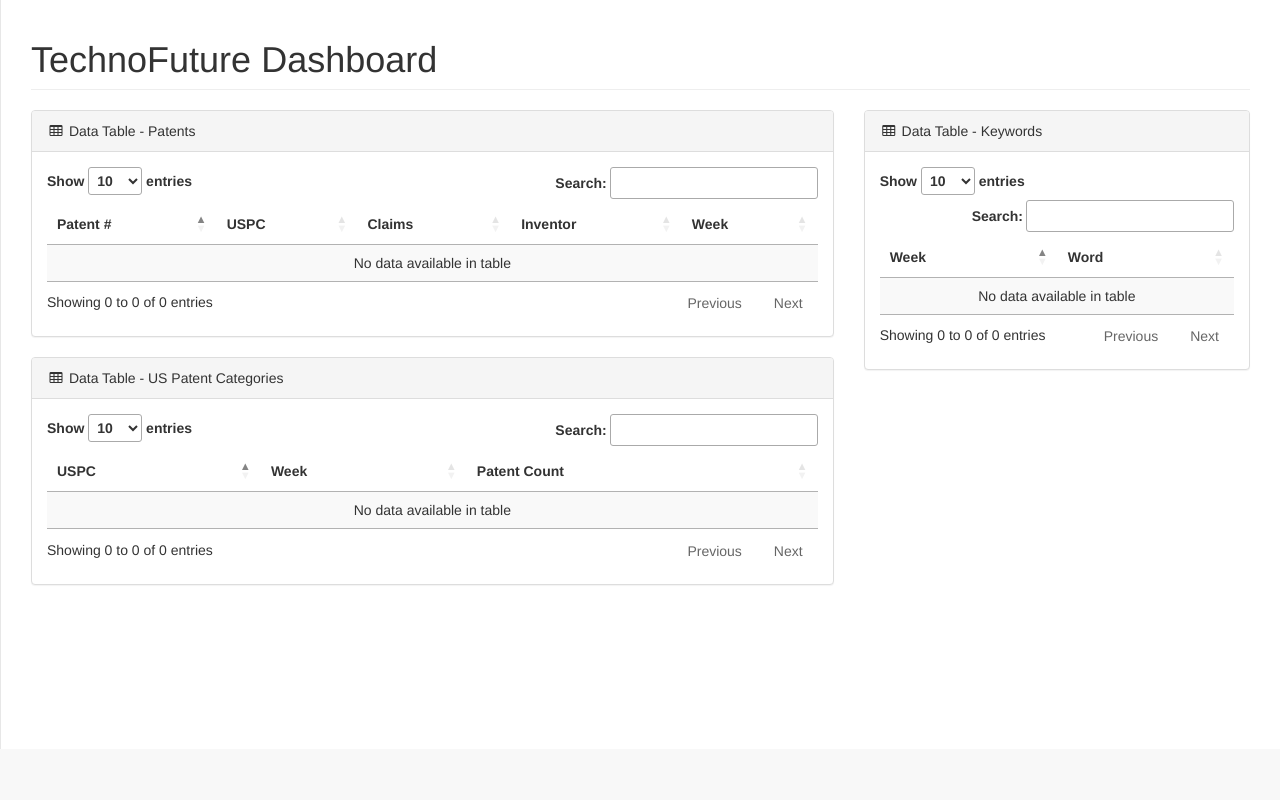
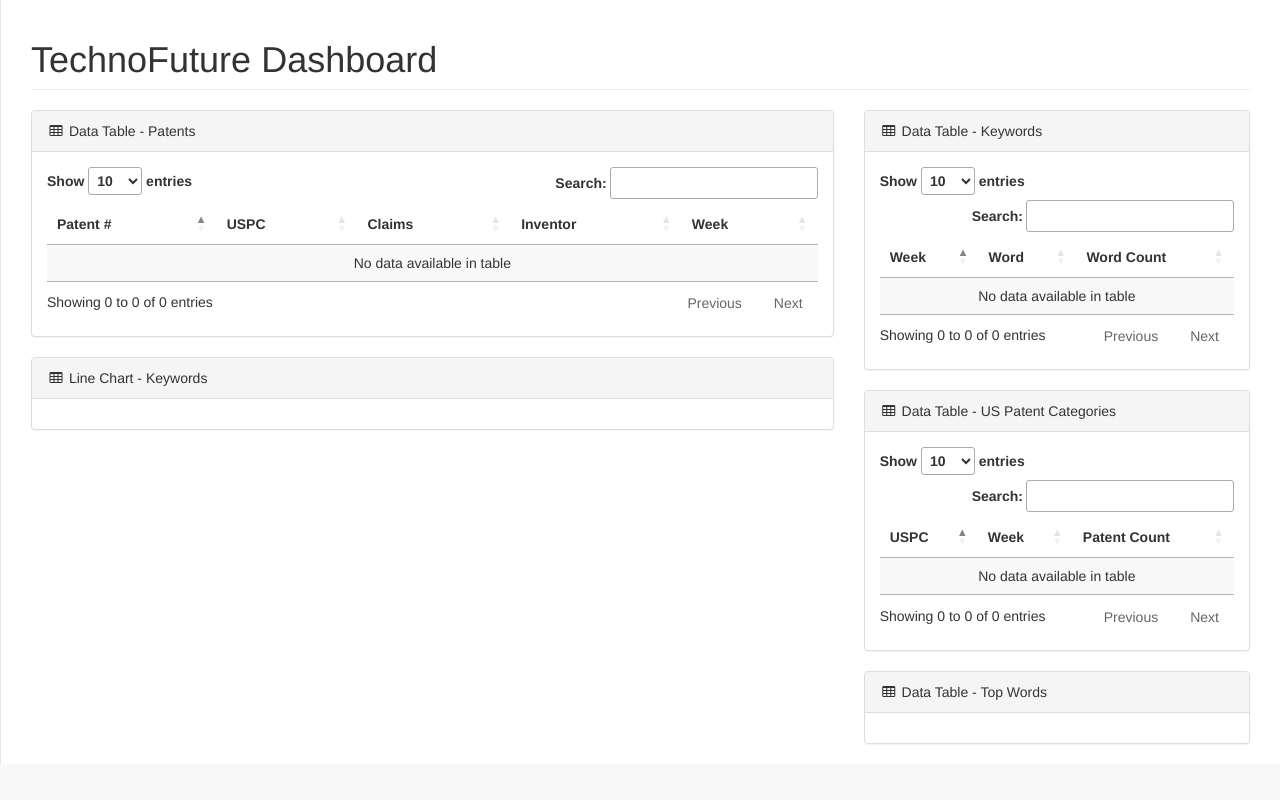
Before and after one commit to mvail/info6850-final-project, a Django app: page /reports/ in a window 1280 px wide. Run offline with Django 3.2, Linux system fonts and the light colour scheme; data that the repository does not hold is empty; some libraries are stand-ins or nearby versions.

Commit message:
Adding Line Chart for Keywords

```diff
--- a/mysite/reports/templates/reports/index.html
+++ b/mysite/reports/templates/reports/index.html
@@ -20,9 +20,6 @@
     <!-- Custom CSS -->
     <link href="http://margaretvail.pythonanywhere.com/static/reports/startbootstrap-sb-admin-2-gh-pages//dist/css/sb-admin-2.css" rel="stylesheet">
 
-    <!-- Morris Charts CSS -->
-    <link href="http://margaretvail.pythonanywhere.com/static/reports/startbootstrap-sb-admin-2-gh-pages//vendor/morrisjs/morris.css" rel="stylesheet">
-
     <!-- Custom Fonts -->
     <link href="http://margaretvail.pythonanywhere.com/static/reports/startbootstrap-sb-admin-2-gh-pages//vendor/font-awesome/css/font-awesome.min.css" rel="stylesheet" type="text/css">
 
@@ -39,7 +36,10 @@
     <!-- Custom Theme JavaScript -->
     <script src="http://margaretvail.pythonanywhere.com/static/reports/startbootstrap-sb-admin-2-gh-pages//dist/js/sb-admin-2.js"></script>
 
-
+    <!-- https://morrisjs.github.io/morris.js/index.html -->
+    <link rel="stylesheet" href="//cdnjs.cloudflare.com/ajax/libs/morris.js/0.5.1/morris.css">
+    <script src="//cdnjs.cloudflare.com/ajax/libs/raphael/2.1.0/raphael-min.js"></script>
+    <script src="//cdnjs.cloudflare.com/ajax/libs/morris.js/0.5.1/morris.min.js"></script>
 
 
 </head>
@@ -90,6 +90,54 @@
 
                                             </tbody>
                                         </table>
+                                    </div>
+                                    <!-- /.table-responsive -->
+                        </div>
+                        <!-- /.panel-body -->
+                    </div>
+                    <!-- /.panel -->
+                    <!-- /.panel -->
+                    <div class="panel panel-default">
+                        <div class="panel-heading">
+                            <i class="fa fa-table fa-fw"></i> Line Chart - Keywords
+                        </div>
+                        <!-- /.panel-heading -->
+                        <div class="panel-body">
+                            <div id="line-example"></div>
+                        </div>
+                        <!-- /.panel-body -->
+                    </div>
+                    <!-- /.panel -->
+
+                </div>
+                <!-- /.col-lg-8 -->
+                <div class="col-lg-4">
+
+                    <div class="panel panel-default">
+                        <div class="panel-heading">
+                            <i class="fa fa-table fa-fw"></i> Data Table - Keywords
+                        </div>
+                        <div class="panel-body">
+                            <div class="table-responsive">
+                                        <table id="" class="display">
+                                            <thead>
+                                                <tr>
+                                                    <th>Week</th>
+                                                    <th>Word</th>
+                                                    <th>Word Count</th>
+                                                </tr>
+                                            </thead>
+                                            <tbody>
+                                                {% for keyword in keywords %}
+                                                <tr>
+                                                    <td>{{ keyword.week }}</td>
+                                                    <td>{{ keyword.word }}</td>
+                                                    <td>{{ keyword.word_count }}</td>
+                                                </tr>
+                                                {% endfor %}
+
+                                            </tbody>
+                                        </table>
 
 
 
@@ -98,7 +146,6 @@
                         </div>
                         <!-- /.panel-body -->
                     </div>
-                    <!-- /.panel -->
                     <!-- /.panel -->
                     <div class="panel panel-default">
                         <div class="panel-heading">
@@ -135,42 +182,18 @@
                         <!-- /.panel-body -->
                     </div>
                     <!-- /.panel -->
-                </div>
-                <!-- /.col-lg-8 -->
-                <div class="col-lg-4">
-
+                    <!-- /.panel -->
                     <div class="panel panel-default">
                         <div class="panel-heading">
-                            <i class="fa fa-table fa-fw"></i> Data Table - Keywords
+                            <i class="fa fa-table fa-fw"></i> Data Table - Top Words
                         </div>
+                        <!-- /.panel-heading -->
                         <div class="panel-body">
-                            <div class="table-responsive">
-                                        <table id="" class="display">
-                                            <thead>
-                                                <tr>
-                                                    <th>Week</th>
-                                                    <th>Word</th>
-                                                </tr>
-                                            </thead>
-                                            <tbody>
-                                                {% for keyword in keywords %}
-                                                <tr>
-                                                    <td>{{ keyword.week }}</td>
-                                                    <td>{{ keyword.word }}</td>
-                                                </tr>
-                                                {% endfor %}
 
-                                            </tbody>
-                                        </table>
-
-
-
-                                    </div>
-                                    <!-- /.table-responsive -->
                         </div>
                         <!-- /.panel-body -->
                     </div>
-
+                    <!-- /.panel -->
                 </div>
                 <!-- /.col-lg-4 -->
             </div>
@@ -191,7 +214,26 @@
             $('table.display').DataTable();
         } );
     </script>
-
+    <script type="text/javascript">
+        /*
+         * Play with this code and it'll update in the panel opposite.
+         *
+         * Why not try some of the options above?
+         */
+        Morris.Line({
+          element: 'line-example',
+          parseTime: false,
+          data: [
+                {% for topWord in topWords %}
+                    { 'word': '{{ topWord.word }}', a: {{ topWord.week1 }}, b: {{ topWord.week2 }}, c: {{ topWord.week3 }}, d: {{ topWord.week4 }}},
+                {% endfor %}
+          ],
+          xkey: 'word',
+          xLabels: "week",
+          ykeys: ['a', 'b', 'c', 'd'],
+          labels: ['Week 1', 'Week 2', 'Week 3', 'Week 4']
+        });
+    </script>
 </body>
 
 </html>
--- a/mysite/reports/views.py
+++ b/mysite/reports/views.py
@@ -21,10 +21,41 @@
     keywords = Keywords.objects.all()
     categories = Uspc.objects.all()
 
+    topWords_SQL = Keywords.objects.raw('SELECT *, SUM(word_count) as word_count2 FROM reports_keywords GROUP BY word ORDER BY word_count2 DESC LIMIT 10')
+
+    topWords = []
+
+    for topWord_SQL in topWords_SQL:
+        row = {}
+        word = topWord_SQL.word
+        row['word'] = word
+
+        week1_SQL = Keywords.objects.raw('SELECT * FROM reports_keywords WHERE word = %s AND week = 1', [word])
+        for week1 in week1_SQL:
+            row['week1'] = week1.word_count
+
+        week2_SQL = Keywords.objects.raw('SELECT * FROM reports_keywords WHERE word = %s AND week = 2', [word])
+        for week2 in week2_SQL:
+            row['week2'] = week2.word_count
+
+        week3_SQL = Keywords.objects.raw('SELECT * FROM reports_keywords WHERE word = %s AND week = 3', [word])
+        for week3 in week3_SQL:
+            row['week3'] = week3.word_count
+
+        week4_SQL = Keywords.objects.raw('SELECT * FROM reports_keywords WHERE word = %s AND week = 4', [word])
+        for week4 in week4_SQL:
+            row['week4'] = week4.word_count
+
+        topWords.append(row)
+
+
+
     return render(request, 'reports/index.html', {
         'patents': patents,
         'keywords': keywords,
         'categories': categories,
+        'topWords': topWords,
+
     })
 
 def detail(request, pid):
```
Also changed, not shown: 2 other files.
